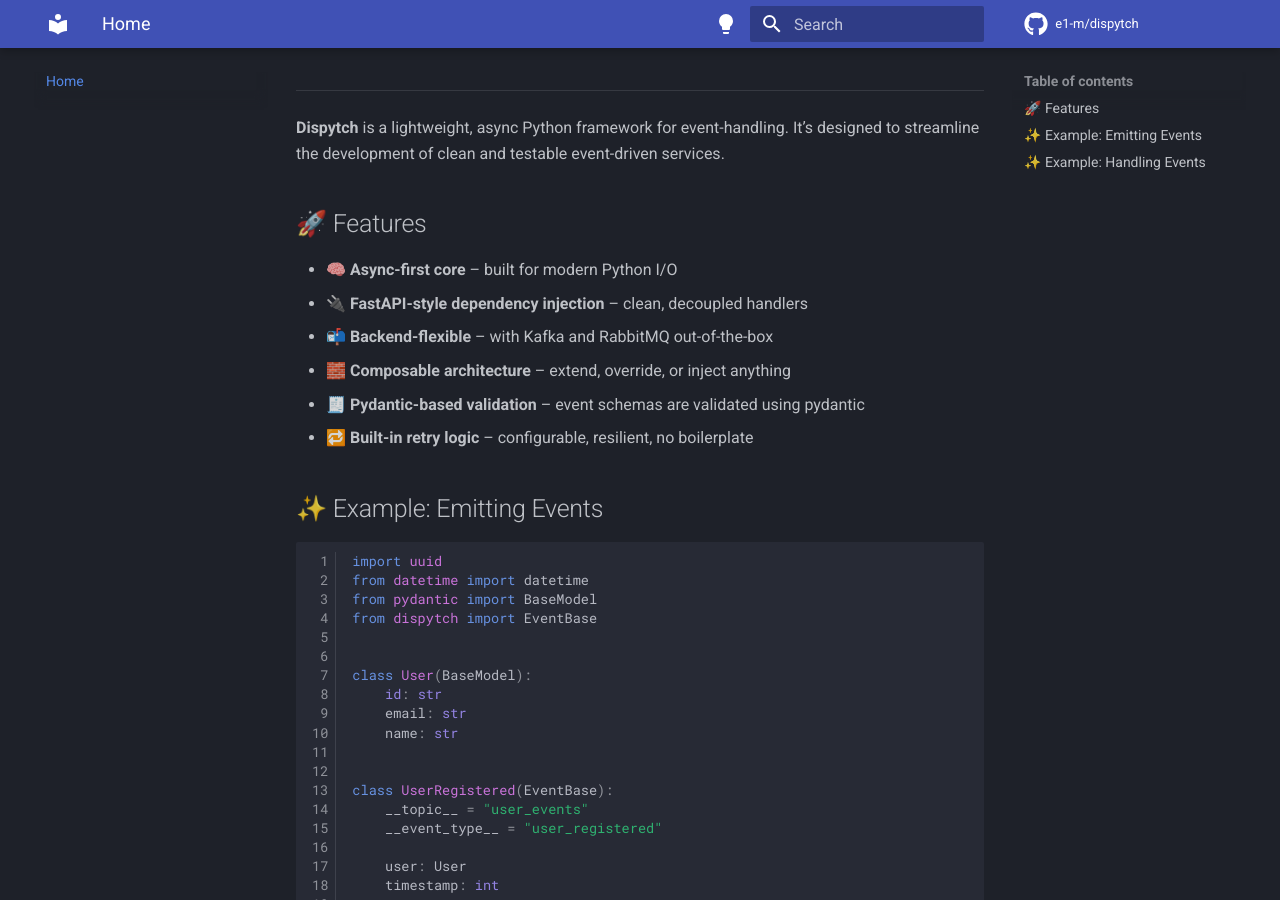
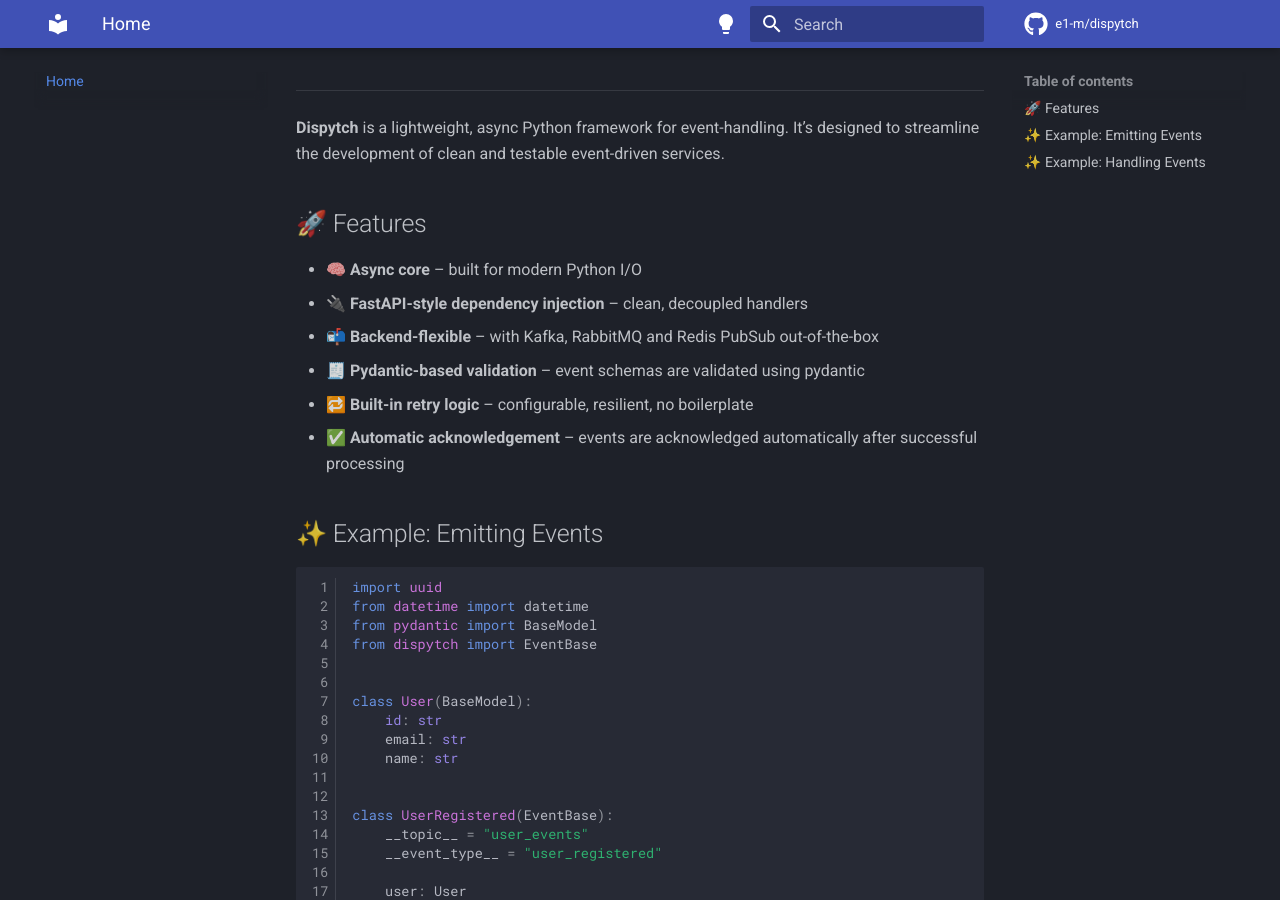
Before and after one commit to e1-m/dispytch, an MkDocs documentation site: the page built from docs/docs/index.md, in a window 1280 px wide and 900 px high, scrolled down 430 px. Built offline with MkDocs 1.6.1 and Material for MkDocs 9.7.7, drawn with Linux system fonts in a browser that asks for light colours; comment, search, counter and statistics services are not loaded; the version menu is left out.

Commit message:
📝 docs: update the feature list in index.md

```diff
--- a/docs/docs/index.md
+++ b/docs/docs/index.md
@@ -9,12 +9,12 @@
 
 ## 🚀 Features
 
-* 🧠 **Async-first core** – built for modern Python I/O
+* 🧠 **Async core** – built for modern Python I/O
 * 🔌 **FastAPI-style dependency injection** – clean, decoupled handlers
-* 📬 **Backend-flexible** – with Kafka and RabbitMQ out-of-the-box
-* 🧱 **Composable architecture** – extend, override, or inject anything
+* 📬 **Backend-flexible** – with Kafka, RabbitMQ and Redis PubSub out-of-the-box
 * 🧾 **Pydantic-based validation** – event schemas are validated using pydantic
 * 🔁 **Built-in retry logic** – configurable, resilient, no boilerplate
+* ✅ **Automatic acknowledgement** – events are acknowledged automatically after successful processing
 
 ## ✨ Example: Emitting Events
 
```
